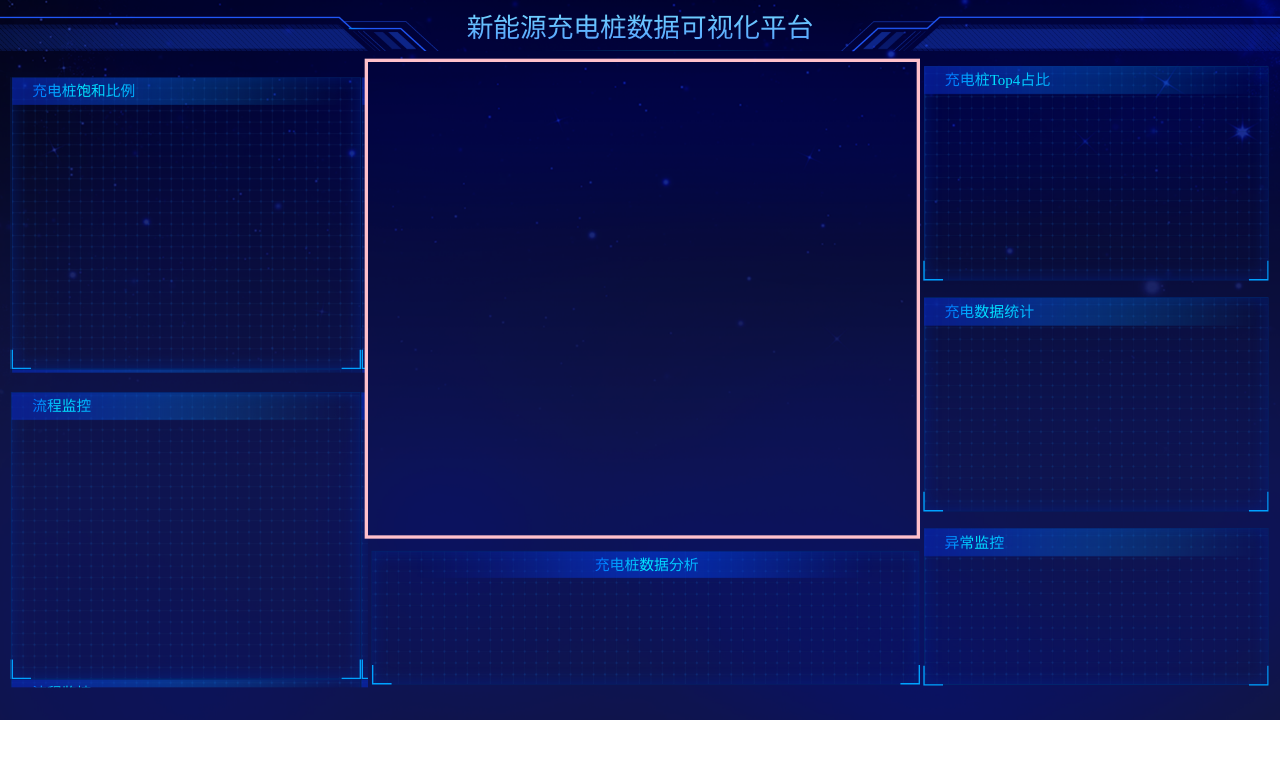
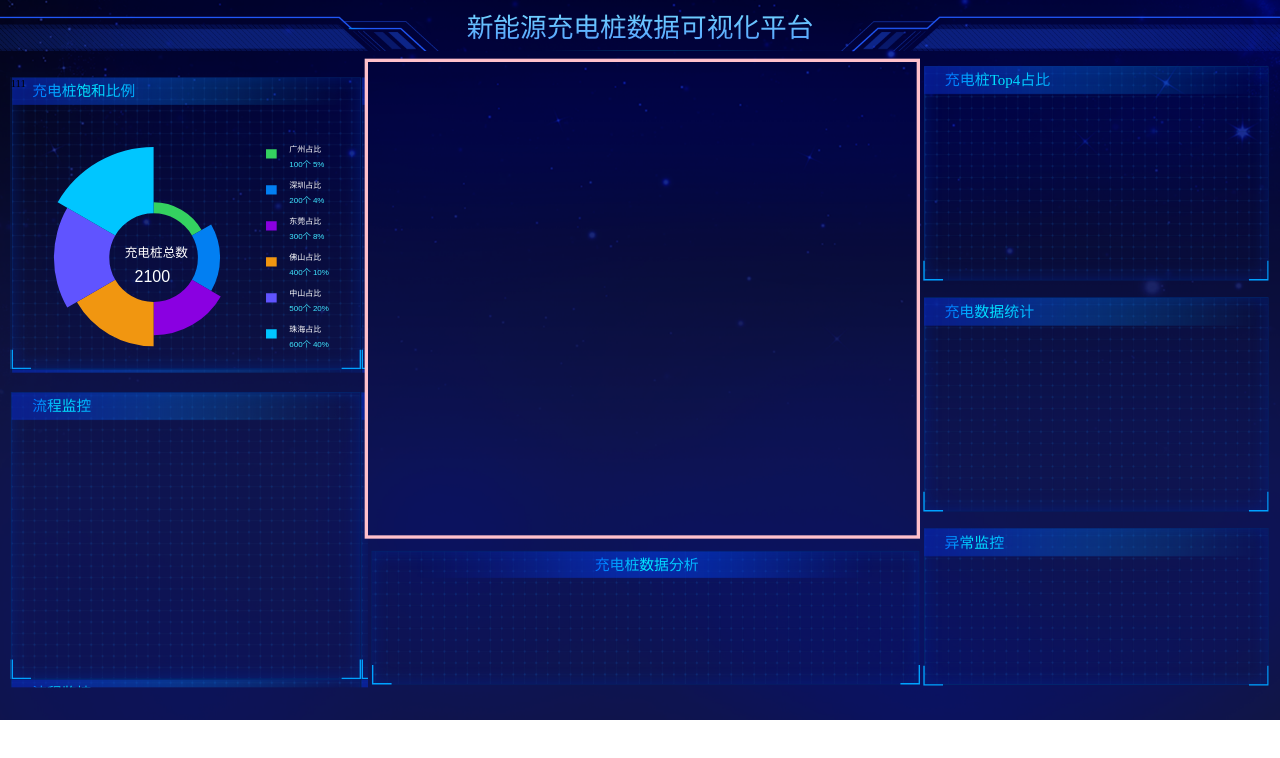
Before and after one commit to chushuang-github/power-front-large-screen, a Vue app: page / in a window 1280 px wide. Shown: the top 758 px of the page. Built offline with nearby package versions, Linux system fonts and the light colour scheme.

Commit message:
ADD：饼图

```diff
--- /dev/null
+++ b/src/components/pie-echarts.vue
@@ -0,0 +1,120 @@
+<template>
+  <div ref="divRef" :style="{ width, height }">111</div>
+</template>
+
+<script setup>
+import * as echarts from "echarts"
+import { onMounted, ref } from "vue";
+
+const props = defineProps({
+  width: {
+    type: String,
+    default: "100%"
+  },
+  height: {
+    type: String,
+    default: "100%"
+  },
+  echartDatas: {
+    type: Array,
+    default: () => []
+  }
+})
+
+const divRef = ref(null)
+onMounted(() => {
+  let myChart = echarts.init(divRef.value, null, { renderer: "svg" })
+  let option = getOption(props.echartDatas)
+  myChart.setOption(option)
+})
+
+// 配置项
+function getOption(pieDatas = []) {
+  let colors = pieDatas.map((item) => {
+    return item.color
+  })
+
+  let data = pieDatas.map((item) => {
+    return {
+      value: item.value,
+      name: item.name
+    }
+  })
+
+  let total = pieDatas.reduce((a, b) => {
+    return a + b.value * 1
+  }, 0)
+
+  return {
+    color: colors,
+    title: {
+      text: `{nameSty| 充电桩总数}\n{number|${total}}`,
+      top: "50%",
+      left: "30%",
+      textStyle: {
+        rich: {
+          nameSty: {
+            fontSize: 19,
+            color: "white",
+            padding: [10, 0],
+          },
+          number: {
+            fontSize: 24,
+            color: "white",
+            padding: [4, 0, 0, 20],
+          }
+        }
+      }
+    },
+    legend: {
+      orient: "vertical",
+      right: "10%",
+      top: "18%",
+      itemGap: 20,
+      itemWidth: 16,
+      itemHeigth: 16,
+      icon: "rect",
+      formatter: function (name) {
+        let currentItem = pieDatas.find((item) => item.name === name)
+        return (
+          "{nameSty|" + currentItem.name + "}\n" +
+          "{numberSty|" + currentItem.value + "个 }" +
+          "{preSty|" + currentItem.percentage + "}"
+        )
+      },
+      textStyle: {
+        rich: {
+          nameSty: {
+            fontSize: 12,
+            color: "#FFFFFF",
+            padding: [10, 14]
+          },
+          numberSty: {
+            fontSize: 12,
+            color: "#40E6ff",
+            padding: [0, 0, 0, 14]
+          },
+          preSty: {
+            fontSize: 12,
+            color: "#40E6ff"
+          }
+        }
+      }
+    },
+    series: [
+      {
+        type: "pie",
+        center: ["40%", "57%"],
+        radius: ["30%", "75%"],
+        label: {
+          show: false
+        },
+        data,
+        roseType: "area"
+      }
+    ]
+  }
+}
+</script>
+
+<style scoped></style>
--- /dev/null
+++ b/src/config/home-data.js
@@ -0,0 +1,39 @@
+// 饼图数据
+export const chargingPileData = [
+  {
+    value: 100,
+    name: "广州占比",
+    percentage: "5%",
+    color: "#34D160",
+  },
+  {
+    value: 200,
+    name: "深圳占比",
+    percentage: "4%",
+    color: "#027FF2",
+  },
+  {
+    value: 300,
+    name: "东莞占比",
+    percentage: "8%",
+    color: "#8A00E1",
+  },
+  {
+    value: 400,
+    name: "佛山占比",
+    percentage: "10%",
+    color: "#F19610",
+  },
+  {
+    value: 500,
+    name: "中山占比",
+    percentage: "20%",
+    color: "#6054FF",
+  },
+  {
+    value: 600,
+    name: "珠海占比",
+    percentage: "40%",
+    color: "#00C6FF",
+  }
+]
--- a/src/views/power-view.vue
+++ b/src/views/power-view.vue
@@ -2,7 +2,9 @@
   <main class="screen-bg">
     <div class="header"></div>
 
-    <div class="left-top"></div>
+    <div class="left-top">
+      <PieEcharts :echartDatas="charginPile" />
+    </div>
     <div class="left-bottom"></div>
 
     <div class="right-top"></div>
@@ -15,6 +17,11 @@
 </template>
 
 <script setup>
+import { ref } from "vue";
+import PieEcharts from "../components/pie-echarts.vue"
+import { chargingPileData } from "../config/home-data"
+
+let charginPile = ref(chargingPileData)
 </script>
 
 <style scoped>
```
